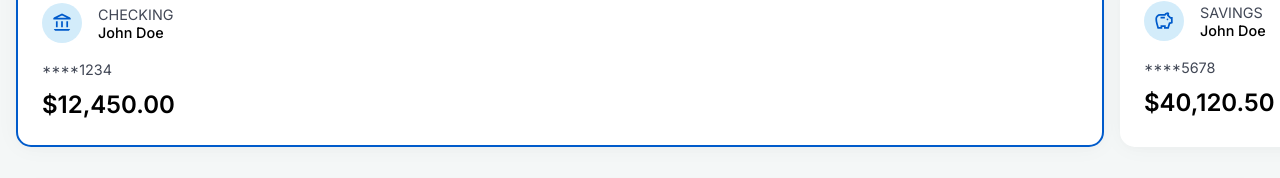
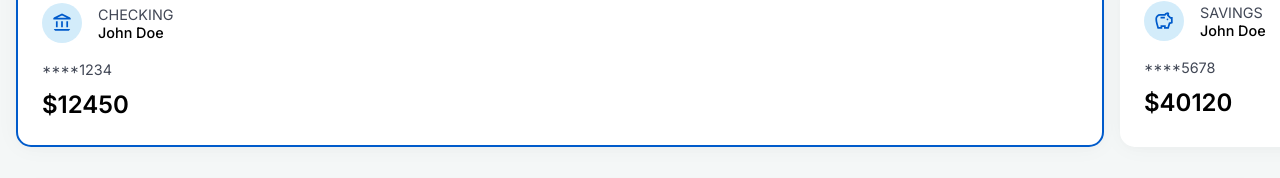
Before and after one commit to hadiashah01/bank-account-manager, a React (Vite) app: page / in a window 1280 px wide. Shown: the part 182-360 px from the top of the page. Built offline with nearby package versions, Linux system fonts and the light colour scheme.

Commit message:
pass accounts data to AccountsCard component; clean up main.jsx rendering

```diff
--- a/src/App.jsx
+++ b/src/App.jsx
@@ -6,10 +6,26 @@ import AvailableBalance from "./components/AvailableBalance/AvailableBalance";
 import { useState } from "react";
 
 export default function App() {
+  const [accounts, setAccounts] = useState([
+    { id: 1234, type: "CHECKING", balance: 12450, holder: "John Doe" },
+    {
+      id: 5678,
+      type: "SAVINGS",
+      balance: 40120,
+      holder: "John Doe",
+    },
+    {
+      id: 9112,
+      type: "CREDITS",
+      balance: -12450,
+      holder: "John Doe",
+    },
+  ]);
+  const [activeAccountId, setActiveAccountId] = useState(1234);
   return (
     <>
       <Header></Header>
-      <AccountsCard></AccountsCard>
+      <AccountsCard accounts={accounts}></AccountsCard>
       <QuickTransferCard></QuickTransferCard>
       <AvailableBalance></AvailableBalance>
       <TransactionTable></TransactionTable>
--- a/src/components/AccountsCard/AccountsCard.jsx
+++ b/src/components/AccountsCard/AccountsCard.jsx
@@ -1,5 +1,7 @@
 import "./AccountsCard.css";
-export default function AccountsCard() {
+import { useState } from "react";
+
+export default function AccountsCard({ accounts }) {
   return (
     <div className="accounts-card">
       <div className="accounts-card-top">
@@ -32,13 +34,13 @@ export default function AccountsCard() {
               <path d="M200-280v-280h80v280h-80Zm240 0v-280h80v280h-80ZM80-120v-80h800v80H80Zm600-160v-280h80v280h-80ZM80-640v-80l400-200 400 200v80H80Zm178-80h444-444Zm0 0h444L480-830 258-720Z" />
             </svg>
             <div>
-              <span className="account-type">CHECKING</span>
-              <h3 className="account-holder">John Doe</h3>
+              <span className="account-type">{accounts[0].type}</span>
+              <h3 className="account-holder">{accounts[0].holder}</h3>
             </div>
           </div>
           <div className="card-body">
-            <span className="card-number">****1234</span>
-            <p className="account-balance">$12,450.00</p>
+            <span className="card-number">****{accounts[0].id}</span>
+            <p className="account-balance">${accounts[0].balance}</p>
           </div>
         </li>
         <li className="saving-card">
@@ -53,13 +55,13 @@ export default function AccountsCard() {
               <path d="M668.5-531.5Q680-543 680-560t-11.5-28.5Q657-600 640-600t-28.5 11.5Q600-577 600-560t11.5 28.5Q623-520 640-520t28.5-11.5ZM320-600h200v-80H320v80ZM180-120q-34-114-67-227.5T80-580q0-92 64-156t156-64h200q29-38 70.5-59t89.5-21q25 0 42.5 17.5T720-820q0 6-1.5 12t-3.5 11q-4 11-7.5 22.5T702-751l91 91h87v279l-113 37-67 224H480v-80h-80v80H180Zm60-80h80v-80h240v80h80l62-206 98-33v-141h-40L620-720q0-20 2.5-38.5T630-796q-29 8-51 27.5T547-720H300q-58 0-99 41t-41 99q0 98 27 191.5T240-200Zm240-298Z" />
             </svg>
             <div>
-              <span className="account-type">SAVINGS</span>
-              <h3 className="account-holder">John Doe</h3>
+              <span className="account-type">{accounts[1].type}</span>
+              <h3 className="account-holder">{accounts[1].holder}</h3>
             </div>
           </div>
           <div className="card-body">
-            <span className="card-number">****5678</span>
-            <p className="account-balance">$40,120.50</p>
+            <span className="card-number">****{accounts[1].id}</span>
+            <p className="account-balance">${accounts[1].balance}</p>
           </div>
         </li>
 
@@ -75,13 +77,13 @@ export default function AccountsCard() {
               <path d="M880-720v480q0 33-23.5 56.5T800-160H160q-33 0-56.5-23.5T80-240v-480q0-33 23.5-56.5T160-800h640q33 0 56.5 23.5T880-720Zm-720 80h640v-80H160v80Zm0 160v240h640v-240H160Zm0 240v-480 480Z" />
             </svg>
             <div>
-              <span className="account-type">CREDIT</span>
-              <h3 className="account-holder">John Doe</h3>
+              <span className="account-type">{accounts[2].type}</span>
+              <h3 className="account-holder">{accounts[2].name}</h3>
             </div>
           </div>
           <div className="card-body">
-            <span className="card-number">****1234</span>
-            <p className="account-balance">-$12,450.00</p>
+            <span className="card-number">****{accounts[2].balance}</span>
+            <p className="account-balance">${accounts[2].balance}</p>
           </div>
         </li>
         <li className="add-card ">
--- a/src/main.jsx
+++ b/src/main.jsx
@@ -45,13 +45,12 @@ function createBankAccount(userFullName, branchInfo, depositAmount) {
     IbanNumber: branchCode + "675445",
     updateDebits,
     updateCredits,
-    TransactionHistory
+    TransactionHistory,
   };
 }
 
-
 createRoot(document.getElementById("root")).render(
   <StrictMode>
-   <App></App>
+    <App />
   </StrictMode>,
 );
```
